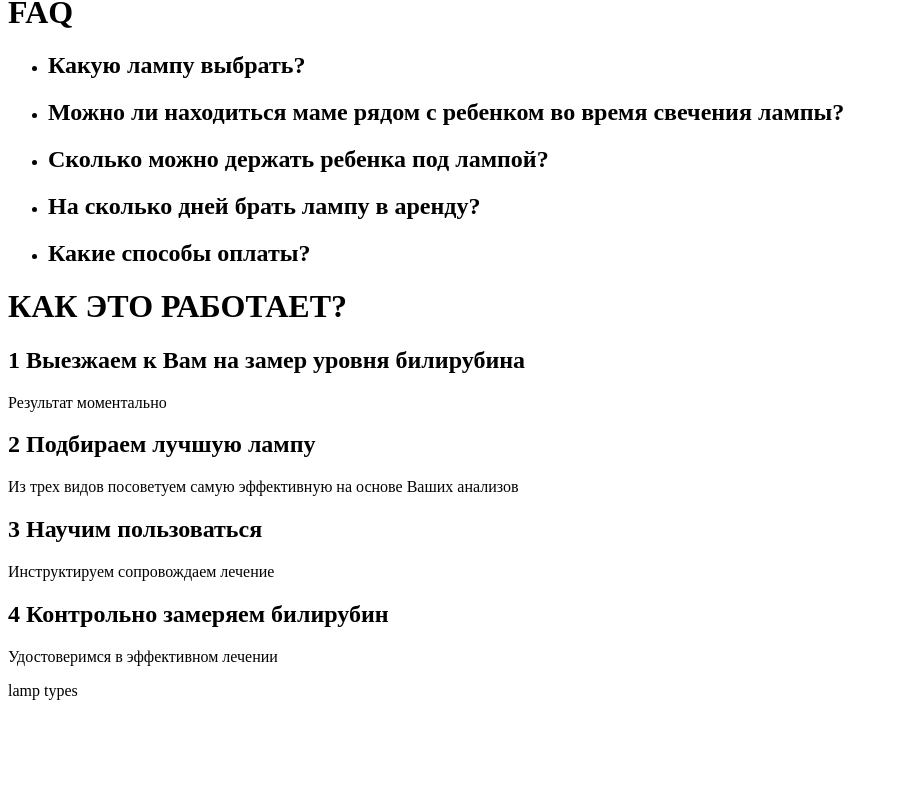
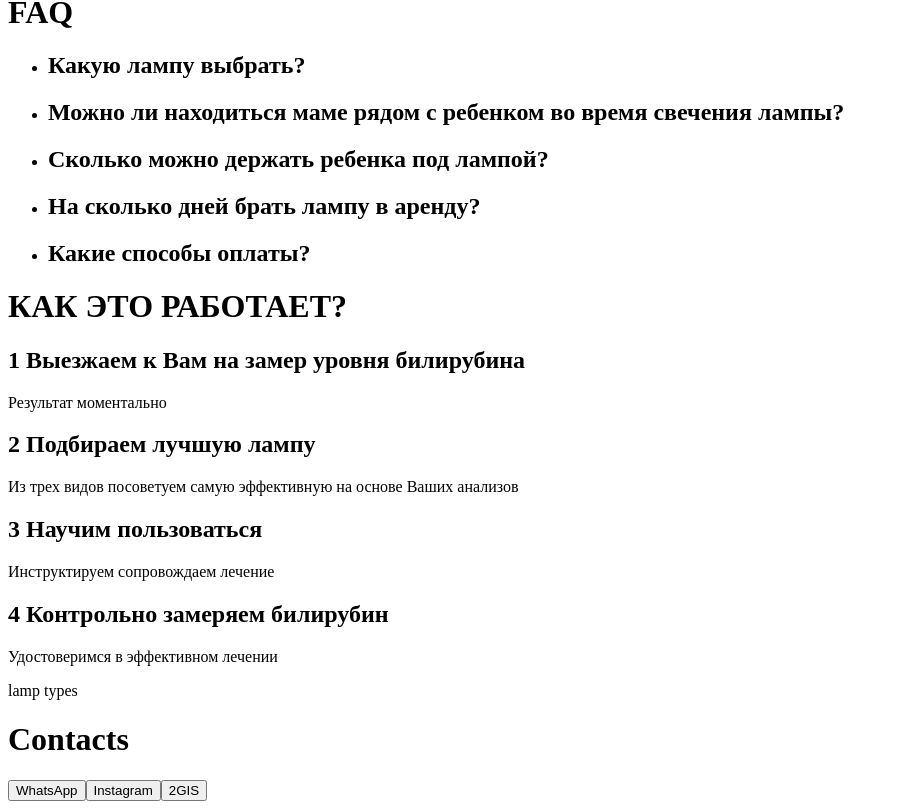
Before and after one commit to yerbol021/lamp, a Next.js app in the folder lamp/: page /contacts in a window 1280 px wide. Shown: the part 553-1362 px from the top of the page, without its empty margins (0-898 px from the left). Before the commit the page ends 1269 px from the top, so only its background shows below. Built offline with nearby package versions, Linux system fonts and the light colour scheme.

Commit message:
Added contacts info

```diff
--- a/lamp/app/contacts/page.tsx
+++ b/lamp/app/contacts/page.tsx
@@ -0,0 +1,32 @@
+"use client";
+import React from "react";
+import "./contacts.css";
+
+const ContactsPage: React.FC = () => {
+  const redirectToWhatsApp = () => {
+    window.location.href = "https://wa.me/+77470222428";
+  };
+
+  const redirectToInstagram = () => {
+    window.location.href =
+      "https://www.instagram.com/Medlampa.kz/your_instagram_username";
+  };
+
+  const redirectTo2GIS = () => {
+    window.location.href =
+      "https://2gis.kz/karaganda/firm/70000001036911893?m=73.114489%2C49.791573%2F16";
+  };
+
+  return (
+    <div>
+      <h1>Contacts</h1>
+      <div>
+        <button onClick={redirectToWhatsApp}>WhatsApp</button>
+        <button onClick={redirectToInstagram}>Instagram</button>
+        <button onClick={redirectTo2GIS}>2GIS</button>
+      </div>
+    </div>
+  );
+};
+
+export default ContactsPage;
--- a/lamp/app/layout.tsx
+++ b/lamp/app/layout.tsx
@@ -4,6 +4,7 @@ import About from "./about/page";
 import Products from "./products/page";
 import FAQPage from "./faq/page";
 import HowItWorksPage from "./how/page";
+import ContactsPage from "./contacts/page";
 
 const HomePage = () => {
   return (
@@ -13,7 +14,7 @@ const HomePage = () => {
         <FAQPage />
         <HowItWorksPage />
         <Products />
-        {/* <Contacts /> */}
+        <ContactsPage />
       </body>
     </html>
   );
```
